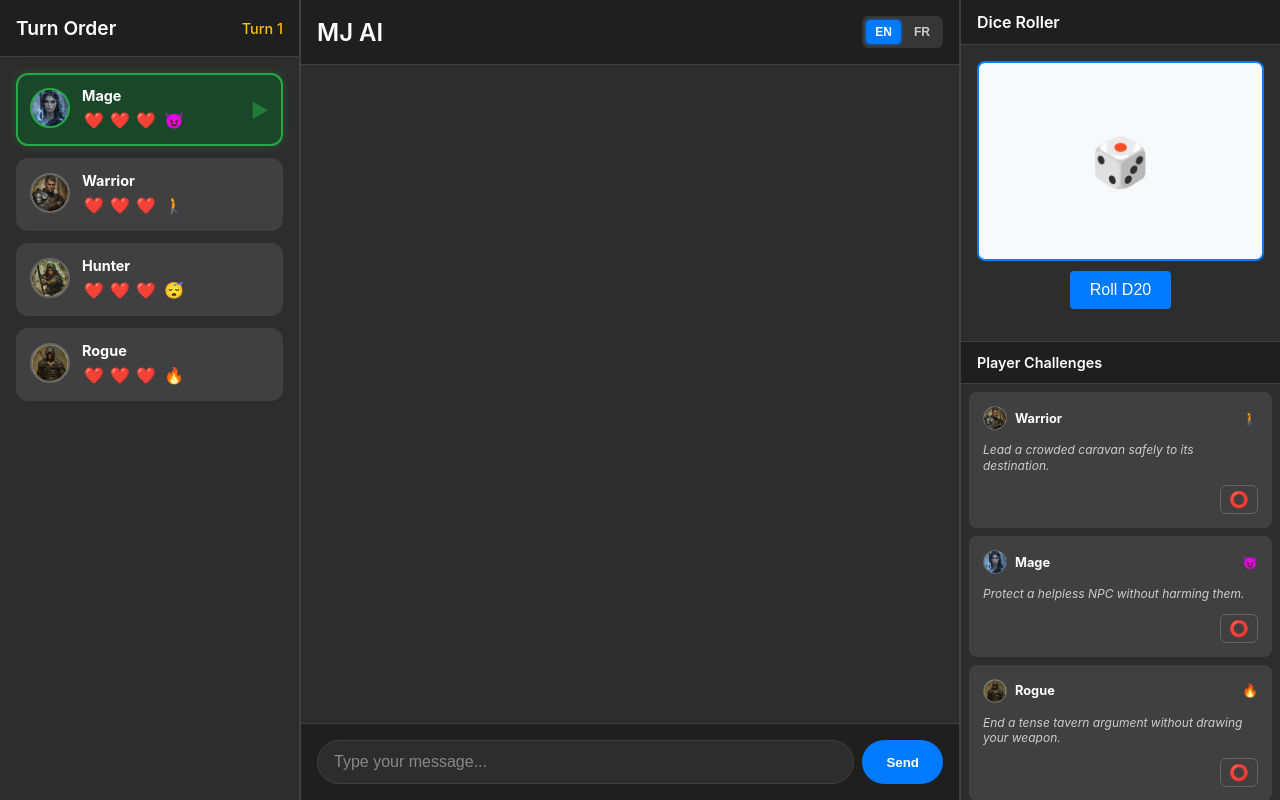
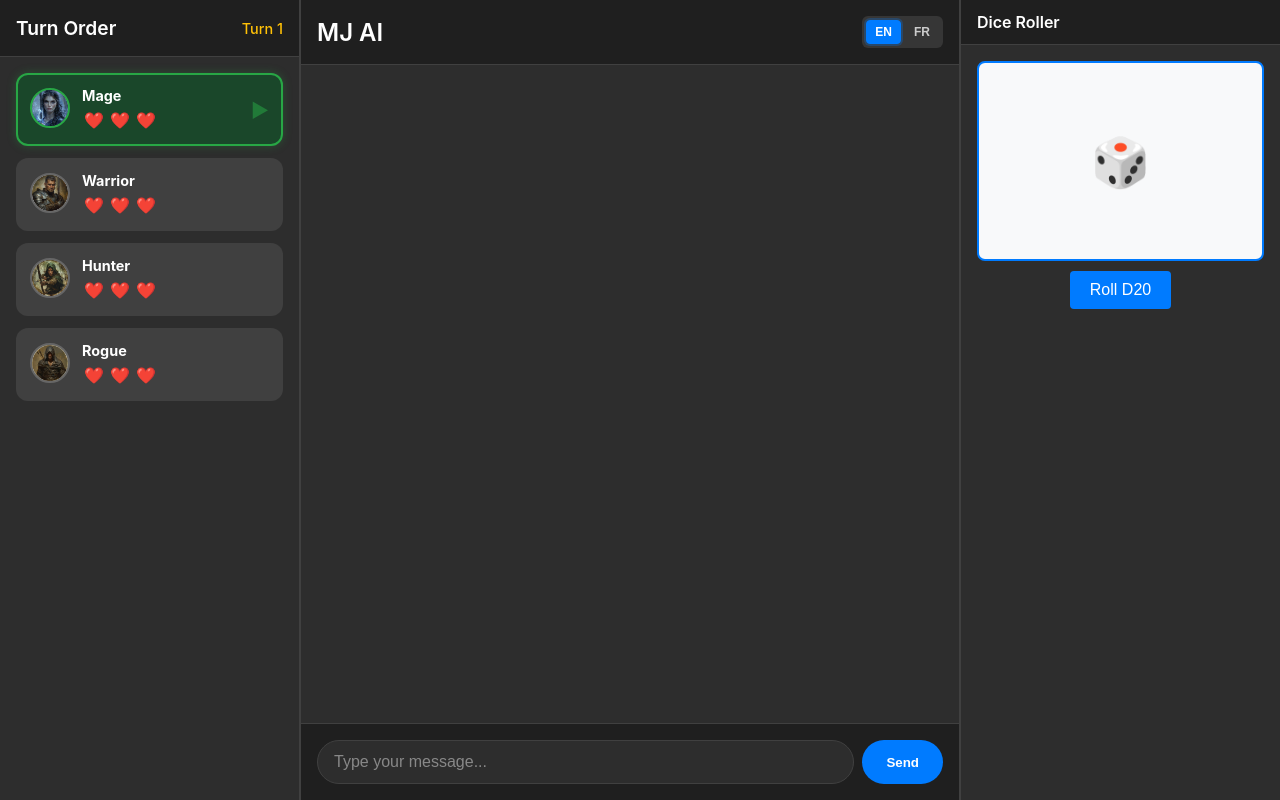
Before and after one commit to tchikl-h/mjai, an Angular app in the folder chat-app/: page / in a window 1280 px wide. Built offline with nearby package versions, Linux system fonts and the light colour scheme.

Commit message:
Deactivate game over, win screen, traits & challenges

```diff
--- a/chat-app/src/app/app.component.html
+++ b/chat-app/src/app/app.component.html
@@ -1,4 +1,5 @@
-<!-- Win Screen Overlay -->
+<!-- Win Screen Overlay - DEACTIVATED -->
+<!--
 <app-win-screen
   *ngIf="gameStateService.status() === 'won'"
   [players]="gameService.getAllPlayers()"
@@ -6,8 +7,10 @@
   [finalTurn]="getCurrentTurnNumber()"
   (restart)="onRestart()">
 </app-win-screen>
+-->
 
-<!-- Game Over Screen Overlay -->
+<!-- Game Over Screen Overlay - DEACTIVATED -->
+<!--
 <app-game-over-screen
   *ngIf="gameStateService.status() === 'lost_all_dead' || gameStateService.status() === 'lost_too_many_turns'"
   [players]="gameService.getAllPlayers()"
@@ -15,8 +18,9 @@
   [finalTurn]="getCurrentTurnNumber()"
   (restart)="onRestart()">
 </app-game-over-screen>
+-->
 
-<div class="app-container" [style.display]="gameStateService.isGameOver() ? 'none' : 'grid'">
+<div class="app-container">
   <!-- Left Sidebar - Turn Order -->
   <div class="turn-order-sidebar left">
     <div class="sidebar-header">
@@ -64,11 +68,14 @@
                 [class.empty]="i >= message.player.health">
                 {{ i < message.player.health ? '❤️' : '🤍' }}
               </span>
+              <!-- Trait icon - DEACTIVATED -->
+              <!--
               <span
                 class="trait-icon small"
                 [title]="getPlayerTraitTooltip(message.player)">
                 {{ getTraitIcon(message.player.trait.name) }}
               </span>
+              -->
             </div>
           </div>
         </div>
@@ -108,7 +115,8 @@
       <app-dice></app-dice>
     </div>
 
-    <app-challenges-list [players]="gameService.getAllPlayers()"></app-challenges-list>
+    <!-- Challenges List - DEACTIVATED -->
+    <!-- <app-challenges-list [players]="gameService.getAllPlayers()"></app-challenges-list> -->
   </div>
 
   <!-- Hidden TTS Component for Character Speech -->
--- a/chat-app/src/app/app.component.ts
+++ b/chat-app/src/app/app.component.ts
@@ -9,10 +9,11 @@ import { ChallengeService } from './services/challenge.service';
 import { GameStateService } from './services/game-state.service';
 import { DiceComponent } from './dice/dice.component';
 import { PlayerCardComponent } from './components/player-card/player-card.component';
-import { ChallengesListComponent } from './components/challenges-list/challenges-list.component';
 import { LanguageSwitcherComponent } from './components/language-switcher/language-switcher.component';
-import { WinScreenComponent } from './components/win-screen/win-screen.component';
-import { GameOverScreenComponent } from './components/game-over-screen/game-over-screen.component';
+// DEACTIVATED IMPORTS
+// import { ChallengesListComponent } from './components/challenges-list/challenges-list.component';
+// import { WinScreenComponent } from './components/win-screen/win-screen.component';
+// import { GameOverScreenComponent } from './components/game-over-screen/game-over-screen.component';
 import { I18nService } from './services/i18n.service';
 import { ElevenTtsComponent } from './components/eleven-tts/eleven-tts.component';
 
@@ -26,7 +27,7 @@ interface Message {
 @Component({
   selector: 'app-root',
   standalone: true,
-  imports: [CommonModule, FormsModule, DiceComponent, PlayerCardComponent, ChallengesListComponent, LanguageSwitcherComponent, WinScreenComponent, GameOverScreenComponent, ElevenTtsComponent],
+  imports: [CommonModule, FormsModule, DiceComponent, PlayerCardComponent, LanguageSwitcherComponent, ElevenTtsComponent],
   templateUrl: './app.component.html',
   styleUrls: ['./app.component.css']
 })
@@ -56,18 +57,23 @@ export class AppComponent implements OnInit, AfterViewChecked {
   ) {}
 
   ngOnInit() {
-    const randomTraits = this.traitsService.getRandomTraits(4);
+    // Trait system - DEACTIVATED - Using dummy trait to satisfy constructor
+    const dummyTrait = {
+      name: { en: 'None', fr: 'Aucun' },
+      description: { en: 'No trait', fr: 'Aucun trait' },
+      challenge: { en: 'No challenge', fr: 'Aucun défi' }
+    };
 
     const players = [
-      new PlayerImpl("Warrior", "A broad-shouldered warrior clad in weather-worn plate, the steel dulled by countless battles. A deep scar runs from his temple to his jaw, a silent testament to survival. His voice is gravel, his stare unshaken, and his hand never strays far from the hilt of his greatsword. Korran speaks little, but when he does, his words cut as sharply as his blade.", "assets/images/warrior.png", randomTraits[0]),
-      new PlayerImpl("Mage", "Draped in flowing midnight-blue robes embroidered with silver constellations, Selvara's eyes shimmer like starlight on still water. A slender crystal-tipped staff rests in her hand, pulsing faintly with arcane energy. Her voice is calm but edged with power, each word carrying the weight of ancient knowledge and the promise of unbridled magic.", "assets/images/mage.png", randomTraits[1]),
-      new PlayerImpl("Rogue", "Lean and sharp-eyed, Ryn moves like a shadow slipping between torchlight. A dark hood hides most of his face, but the glint of a knowing smirk can be seen when danger's near. Twin daggers rest at his hips, their edges whispering promises of silent endings. He speaks little, but every word feels like a calculated move in an unseen game.", "assets/images/rogue.png", randomTraits[2]),
-      new PlayerImpl("Hunter", "Wrapped in a weathered cloak of mottled greens and browns, Kaelen blends into the wild as naturally as wind through leaves. A longbow rests easily in his hand, its grip worn smooth from years of use. His sharp eyes miss nothing, tracking prey—or threats—with the patience of a predator. Quiet and steady, Kaelen speaks in few words, each rooted in the rhythm of the hunt.", "assets/images/hunter.png", randomTraits[3]),
+      new PlayerImpl("Warrior", "A broad-shouldered warrior clad in weather-worn plate, the steel dulled by countless battles. A deep scar runs from his temple to his jaw, a silent testament to survival. His voice is gravel, his stare unshaken, and his hand never strays far from the hilt of his greatsword. Korran speaks little, but when he does, his words cut as sharply as his blade.", "assets/images/warrior.png", dummyTrait),
+      new PlayerImpl("Mage", "Draped in flowing midnight-blue robes embroidered with silver constellations, Selvara's eyes shimmer like starlight on still water. A slender crystal-tipped staff rests in her hand, pulsing faintly with arcane energy. Her voice is calm but edged with power, each word carrying the weight of ancient knowledge and the promise of unbridled magic.", "assets/images/mage.png", dummyTrait),
+      new PlayerImpl("Rogue", "Lean and sharp-eyed, Ryn moves like a shadow slipping between torchlight. A dark hood hides most of his face, but the glint of a knowing smirk can be seen when danger's near. Twin daggers rest at his hips, their edges whispering promises of silent endings. He speaks little, but every word feels like a calculated move in an unseen game.", "assets/images/rogue.png", dummyTrait),
+      new PlayerImpl("Hunter", "Wrapped in a weathered cloak of mottled greens and browns, Kaelen blends into the wild as naturally as wind through leaves. A longbow rests easily in his hand, its grip worn smooth from years of use. His sharp eyes miss nothing, tracking prey—or threats—with the patience of a predator. Quiet and steady, Kaelen speaks in few words, each rooted in the rhythm of the hunt.", "assets/images/hunter.png", dummyTrait),
     ];
     this.gameService.setPlayers(players);
 
-    // Initialize game state
-    this.checkGameState();
+    // Game state checking - DEACTIVATED (for win/lose screens)
+    // this.checkGameState();
   }
 
   async sendMessage() {
@@ -100,8 +106,8 @@ export class AppComponent implements OnInit, AfterViewChecked {
         // Move to next player
         this.gameService.nextPlayer();
 
-        // Check game state after each message
-        this.checkGameState();
+        // Game state checking - DEACTIVATED
+        // this.checkGameState();
       } catch (error) {
         console.error('Error generating player response:', error);
 
@@ -121,8 +127,8 @@ export class AppComponent implements OnInit, AfterViewChecked {
         // Move to next player
         this.gameService.nextPlayer();
 
-        // Check game state after fallback response
-        this.checkGameState();
+        // Game state checking - DEACTIVATED
+        // this.checkGameState();
       }
     }
   }
@@ -170,6 +176,8 @@ export class AppComponent implements OnInit, AfterViewChecked {
     return turnOrder[currentIndex] === player;
   }
 
+  // Trait methods - DEACTIVATED
+  /*
   getTraitIcon(traitName: string | LocalizedText): string {
     return this.traitsService.getTraitIcon(traitName);
   }
@@ -179,6 +187,7 @@ export class AppComponent implements OnInit, AfterViewChecked {
     const description = this.traitsService.getLocalizedTraitDescription(player.trait);
     return `${name}: ${description}`;
   }
+  */
 
   onHealthToggle(event: { player: PlayerImpl, heartIndex: number }): void {
     this.toggleHealth(event.player, event.heartIndex);
@@ -256,11 +265,11 @@ export class AppComponent implements OnInit, AfterViewChecked {
     // Generate new turn order
     this.gameService.generateNewTurn();
 
-    // Reassign random traits
-    const randomTraits = this.traitsService.getRandomTraits(4);
-    allPlayers.forEach((player, index) => {
-      player.trait = randomTraits[index];
-    });
+    // Trait reassignment - DEACTIVATED
+    // const randomTraits = this.traitsService.getRandomTraits(4);
+    // allPlayers.forEach((player, index) => {
+    //   player.trait = randomTraits[index];
+    // });
 
     console.log('Game restarted');
   }
@@ -289,11 +298,13 @@ export class AppComponent implements OnInit, AfterViewChecked {
     if (previousHealth > 0 && player.health === 0) {
       console.log(`${player.name} ${this.i18n.translate('player.died')}`);
       this.gameService.generateNewTurn();
-      this.checkGameState();
+      // Game state checking - DEACTIVATED
+      // this.checkGameState();
     } else if (previousHealth === 0 && player.health > 0) {
       console.log(`${player.name} ${this.i18n.translate('player.revived')}`);
       this.gameService.generateNewTurn();
-      this.checkGameState();
+      // Game state checking - DEACTIVATED
+      // this.checkGameState();
     }
   }
 
--- a/chat-app/src/app/components/eleven-tts/eleven-tts.component.ts
+++ b/chat-app/src/app/components/eleven-tts/eleven-tts.component.ts
@@ -210,7 +210,7 @@ export class ElevenTtsComponent {
     const res = await fetch(this.backendUrl, {
       method: 'POST',
       headers: { 'Content-Type': 'application/json' },
-      body: JSON.stringify({ voiceId, text, voice_settings: this.buildVoiceSettings() })
+      body: JSON.stringify({ voiceId, text: 'Vous avez tout à fait raison, faisons cela !', voice_settings: this.buildVoiceSettings() })
     });
     if (!res.ok) {
       const msg = await safeReadText(res);
--- a/chat-app/src/app/components/player-card/player-card.component.html
+++ b/chat-app/src/app/components/player-card/player-card.component.html
@@ -27,12 +27,15 @@
           [title]="!player.isAlive() ? i18n.translate('player.eliminated') : !showControls ? '' : (i < player.health ? i18n.translate('health.remove') : i18n.translate('health.add'))">
           {{ i < player.health ? '❤️' : '🤍' }}
         </span>
+        <!-- Trait icon - DEACTIVATED -->
+        <!--
         <span
           class="trait-icon"
           [class.small]="size === 'small'"
           [title]="getTraitTooltip()">
           {{ getTraitIcon() }}
         </span>
+        -->
       </div>
     </div>
   </div>
--- a/chat-app/src/app/components/player-card/player-card.component.ts
+++ b/chat-app/src/app/components/player-card/player-card.component.ts
@@ -29,6 +29,8 @@ export class PlayerCardComponent {
     }
   }
 
+  // Trait methods - DEACTIVATED
+  /*
   getTraitIcon(): string {
     return this.traitsService.getTraitIcon(this.player.trait.name);
   }
@@ -38,4 +40,5 @@ export class PlayerCardComponent {
     const description = this.traitsService.getLocalizedTraitDescription(this.player.trait);
     return `${name}: ${description}`;
   }
+  */
 }
```
